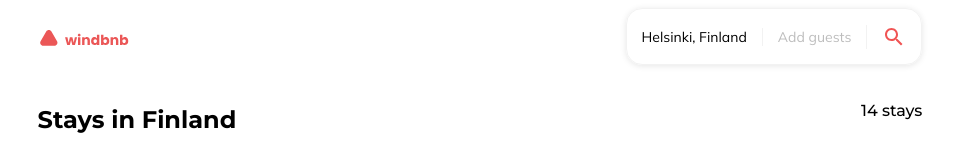
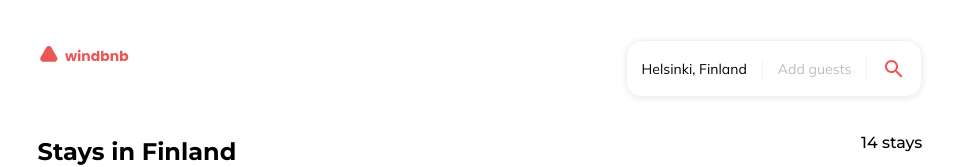
Before and after one commit to mpfranco10/Windbnb, a React (Vite) app: page / in a window 1280 px wide. Shown: the top 167 px of the page, without its empty margins (160-1119 px from the left). Built offline with nearby package versions, Linux system fonts and the light colour scheme.

Commit message:
added redux for the toggle of the filter, fixed some styles

```diff
--- a/src/components/header/filters/Filter.tsx
+++ b/src/components/header/filters/Filter.tsx
@@ -1,20 +1,22 @@
-import { useState } from "react";
 import "./styles/Filter.css";
 import SmallFilter from "./SmallFilter";
 import FilterDetails from "./FilterDetails";
+import { AppDispatch } from "../../../app/store";
+import { useDispatch, useSelector } from "react-redux";
+import { selectShowFilterDetails, toggleShowFilterDetails } from "../../../features/filter/filterSlice";
 
 export default function Filter() {
-  const [showFilterDetails, setShowFilterDetails] = useState<boolean>(false);
+  const dispatch = useDispatch<AppDispatch>();
+  const showFilterDetails = useSelector(selectShowFilterDetails);
 
   const handleFilterClick = () => {
-    setShowFilterDetails((previousState) => !previousState);
+    dispatch(toggleShowFilterDetails());
   };
 
   return (
     <>
-      {!showFilterDetails ? (
         <SmallFilter onClick={handleFilterClick} />
-      ) : (
+        {showFilterDetails && (
         <FilterDetails onClick={handleFilterClick} />
       )}
     </>
--- a/src/components/header/filters/styles/FilterDetails.css
+++ b/src/components/header/filters/styles/FilterDetails.css
@@ -1,7 +1,7 @@
 .filterDetails {
   position: absolute;
   background-color: white;
-  height: 450px;
+  height: 460px;
   top: 0;
   right: 0;
   left: 0;
@@ -15,7 +15,7 @@
 }
 
 .bigFilter {
-  margin-top: 100px;
+  margin-top: 93px;
   display: flex;
   align-items: center;
   justify-content: center;
--- a/src/components/header/filters/styles/SmallFilter.css
+++ b/src/components/header/filters/styles/SmallFilter.css
@@ -9,6 +9,7 @@
   box-shadow: 0px 1px 6px 0px #0000001a;
   height: 55px;
   border-radius: 16px;
+  margin-top: 32px;
 }
 
 .smallFilter:hover {
--- a/src/features/filter/filterSlice.ts
+++ b/src/features/filter/filterSlice.ts
@@ -1,12 +1,19 @@
-import { createSlice } from "@reduxjs/toolkit";
+import {createSlice } from "@reduxjs/toolkit";
 
 export const filterSlice = createSlice({
   name: "filter",
   initialState: {
     location: "",
     numberOfGuests: 0,
+    showFilterDetails: false,
   },
-  reducers: {},
+  reducers: {
+    toggleShowFilterDetails: (state) => {state.showFilterDetails = !state.showFilterDetails},
+  },
 });
 
+export const selectShowFilterDetails = (state: any) => state.filter.showFilterDetails;
+
+export const {toggleShowFilterDetails} = filterSlice.actions;
+
 export default filterSlice.reducer;
```
